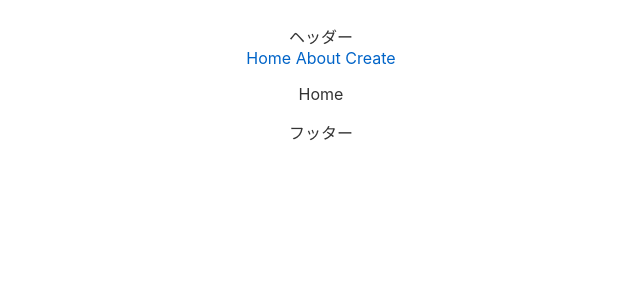
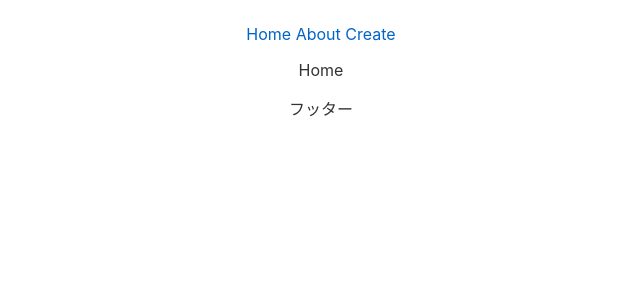
Before and after one commit to strayCat0416/svelte-diary, a Svelte app: page / in a window 1280 px wide. Shown: the top 300 px of the page, without its empty margins (319-959 px from the left). Built offline with nearby package versions, Linux system fonts and the light colour scheme.

Commit message:
ヘッダー位置変更

```diff
--- a/src/App.svelte
+++ b/src/App.svelte
@@ -11,11 +11,6 @@
 <main>
 	<Header />
 	<Router url="{url}">
-		<nav>
-		  <Link to="/">Home</Link>
-		  <Link to="about">About</Link>
-		  <Link to="create">Create</Link>
-		</nav>
 		  <Route path="diary/:id" component="{Diary}" />
 		  <Route path="create" component="{Create}" />
 		  <Route path="about" component="{About}" />
--- a/src/components/Header.svelte
+++ b/src/components/Header.svelte
@@ -1,5 +1,11 @@
 <script>
-
+    import { Router, Link } from "svelte-routing";
 </script>
 
-<header>ヘッダー</header>
+<header>
+    <Router>
+        <Link to="/">Home</Link>
+        <Link to="about">About</Link>
+        <Link to="create">Create</Link>
+    </Router>
+</header>
```
